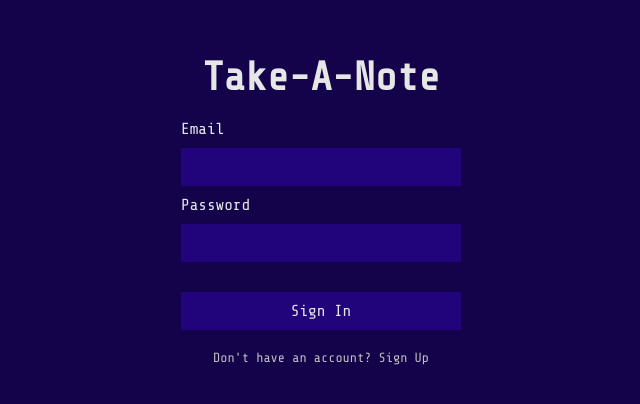
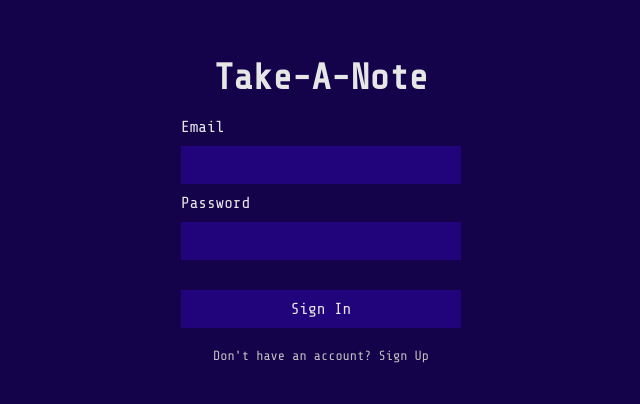
Before and after one commit to ishanlearnsprog/my-web-apps-150, a React (Vite) app in the folder take-a-note/client/: page /auth in a window 1280 px wide. Shown: the part 200-604 px from the top of the page, without its empty margins (319-959 px from the left). Built offline with nearby package versions, Linux system fonts and the light colour scheme.

Commit message:
Style Fix

```diff
--- a/take-a-note/client/src/index.css
+++ b/take-a-note/client/src/index.css
@@ -221,7 +221,7 @@ textarea:focus {
 .auth-heading {
     text-align: center;
     margin: 2rem;
-    font-size: 4rem;
+    font-size: 3.6rem;
 }
 
 .auth-form {
```
